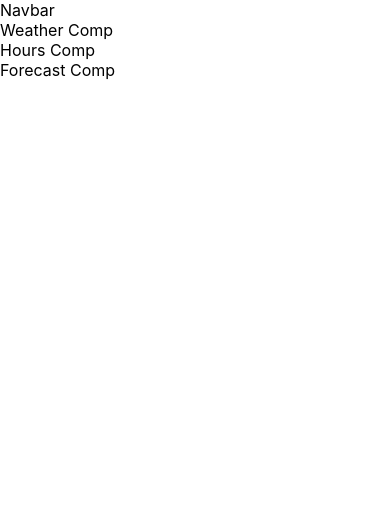
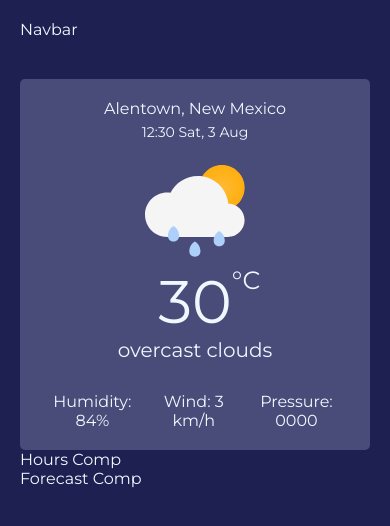
Before and after one commit to itsakhilrana/Weather-App, a React (Create React App) app: page / in a window 390 px wide. Shown: the top 526 px of the page. Built offline with nearby package versions, Linux system fonts and the light colour scheme.

Commit message:
Completed the weather Component and changed the font of App

```diff
--- a/src/App.css
+++ b/src/App.css
@@ -1,6 +1,17 @@
-
+@import url('https://fonts.googleapis.com/css2?family=Montserrat:ital,wght@0,100;0,200;0,300;0,400;0,500;0,600;0,700;0,800;0,900;1,100;1,200;1,300;1,400;1,500;1,600;1,700;1,800;1,900&display=swap');
 
 .App {
+  padding: 20px;
+  height: 100vh;
+  width: 100%;
+  color: aliceblue;
+  font-family: Montserrat, sans-serif;
+  position: relative;
+}
 
-
+@media only screen and (max-width: 730px) {
+  .App {
+    height: 100%;
+    padding-bottom: 100px;
+  }
 }
--- /dev/null
+++ b/src/components/WeatherComp.css
@@ -0,0 +1,85 @@
+.weatherComp {
+  padding: 20px;
+  background-color: rgba(210, 214, 249, 0.233);
+  display: flex;
+  flex-direction: column;
+  justify-content: center;
+  align-items: center;
+  text-align: center;
+  width: 50%;
+  border-radius: 5px;
+  margin-right: 50px;
+}
+.dtContainer {
+  display: flex;
+
+  align-items: center;
+}
+
+.dtContainer .time {
+  font-size: 14px;
+  margin-top: 5px;
+}
+
+.dtContainer .date {
+  font-size: 14px;
+}
+
+.tempContainer {
+  display: flex;
+  justify-content: space-between;
+  align-items: center;
+  margin-top: 20px;
+  flex-direction: column;
+  margin-bottom: 20px;
+}
+
+.tempContainer .description {
+  display: block;
+  font-size: 20px;
+}
+
+.tempContainer .temp {
+  font-size: 60px;
+  position: relative;
+}
+
+.weatherIcon img {
+  height: 150px;
+  width: 150px;
+}
+
+.tempContainer .symbol {
+  font-size: 25px;
+  position: absolute;
+}
+
+.weatherDetails {
+  margin-top: 10px;
+  display: flex;
+  justify-content: space-around;
+}
+
+.weatherDetails p {
+  margin: 0px 10px;
+}
+
+@media only screen and (max-width: 730px) {
+  .weatherComp {
+    padding: 20px;
+    background-color: rgba(210, 214, 249, 0.233);
+    display: flex;
+    flex-direction: column;
+    justify-content: center;
+    align-items: center;
+    text-align: center;
+    width: 100%;
+    border-radius: 5px;
+    margin-right: 50px;
+  }
+
+  .weatherIcon img {
+    height: 100px;
+    width: 100px;
+  }
+}
--- a/src/components/WeatherComp.js
+++ b/src/components/WeatherComp.js
@@ -1,11 +1,37 @@
 import React from 'react'
+import cloudImg from '../assets/cloud.svg'
+
+//Css
+import './WeatherComp.css'
 
 const WeatherComp = () => {
-    return (
-        <div>
-            Weather Comp
-        </div>
-    )
+  return (
+    <div className="weatherComp">
+      <div className="locationContainer">
+        <p className="location">Alentown, New Mexico</p>
+      </div>
+
+      <div className="dtContainer">
+        <p className="time">12:30 Sat, 3 Aug</p>
+      </div>
+
+      <div className="tempContainer">
+        <p className="weatherIcon">
+          <img src={cloudImg} alt="couldImg"></img>
+        </p>
+        <p className="temp">
+          30 <span className="symbol">&#176;C</span>
+          <span className="description">overcast clouds</span>
+        </p>
+      </div>
+
+      <div className="weatherDetails">
+        <p className="location">Humidity: 84%</p>
+        <p className="location">Wind: 3 km/h</p>
+        <p className="location">Pressure: 0000</p>
+      </div>
+    </div>
+  )
 }
 
 export default WeatherComp
--- a/src/index.css
+++ b/src/index.css
@@ -13,7 +13,7 @@ body {
     sans-serif;
   -webkit-font-smoothing: antialiased;
   -moz-osx-font-smoothing: grayscale;
-
+  background-color: #1F2052;
 
 }
 
--- /dev/null
+++ b/src/screens/HomeScreen.css
@@ -0,0 +1,19 @@
+.HomeScreen {
+    justify-content: space-between;
+    display: flex;
+    position: relative;
+    margin-top: 20px;
+    height: 75%;
+  }
+
+
+  @media only screen and (max-width: 730px) {
+    .HomeScreen {
+      justify-content: space-between;
+      display: flex;
+      flex-direction: column;
+      margin-top: 40px;
+      height: 60%;
+    }
+
+}
--- a/src/screens/HomeScreen.js
+++ b/src/screens/HomeScreen.js
@@ -1,4 +1,7 @@
 import React from 'react'
+
+//Css
+import './HomeScreen.css'
 
 //Components
 import WeatherComp from '../components/WeatherComp'
@@ -7,7 +10,7 @@ import ForecastComp from '../components/ForecastComp'
 
 const HomeScreen = () => {
     return (
-        <div>
+        <div className="HomeScreen">
             <WeatherComp/>
             <HoursComp/>
             <ForecastComp/>
```
Also changed, not shown: src/assets/cloud.svg (added), src/components/ForecastComp.css (added), src/components/HoursComp.css (added), src/components/NavbarComp.css (added).
